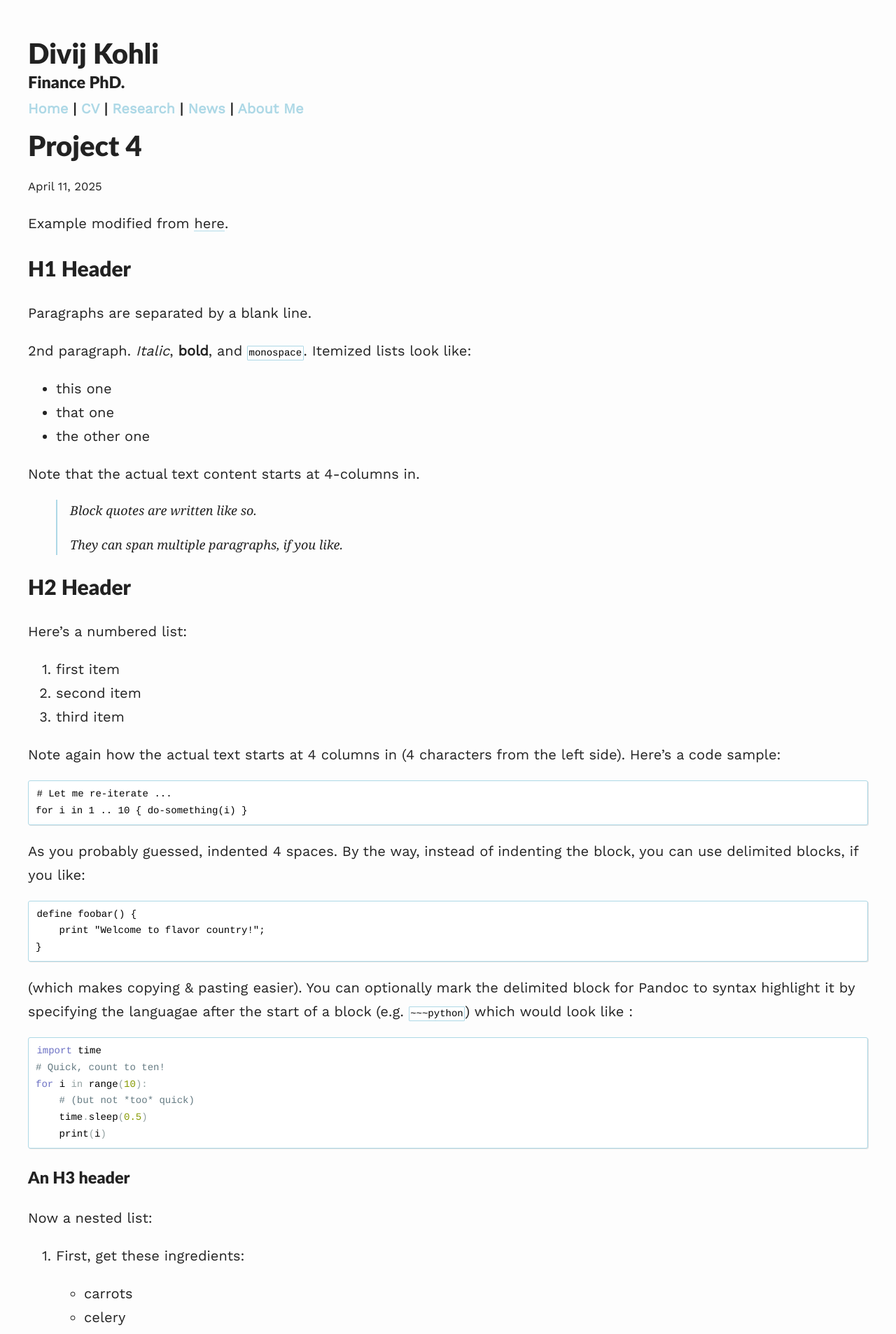
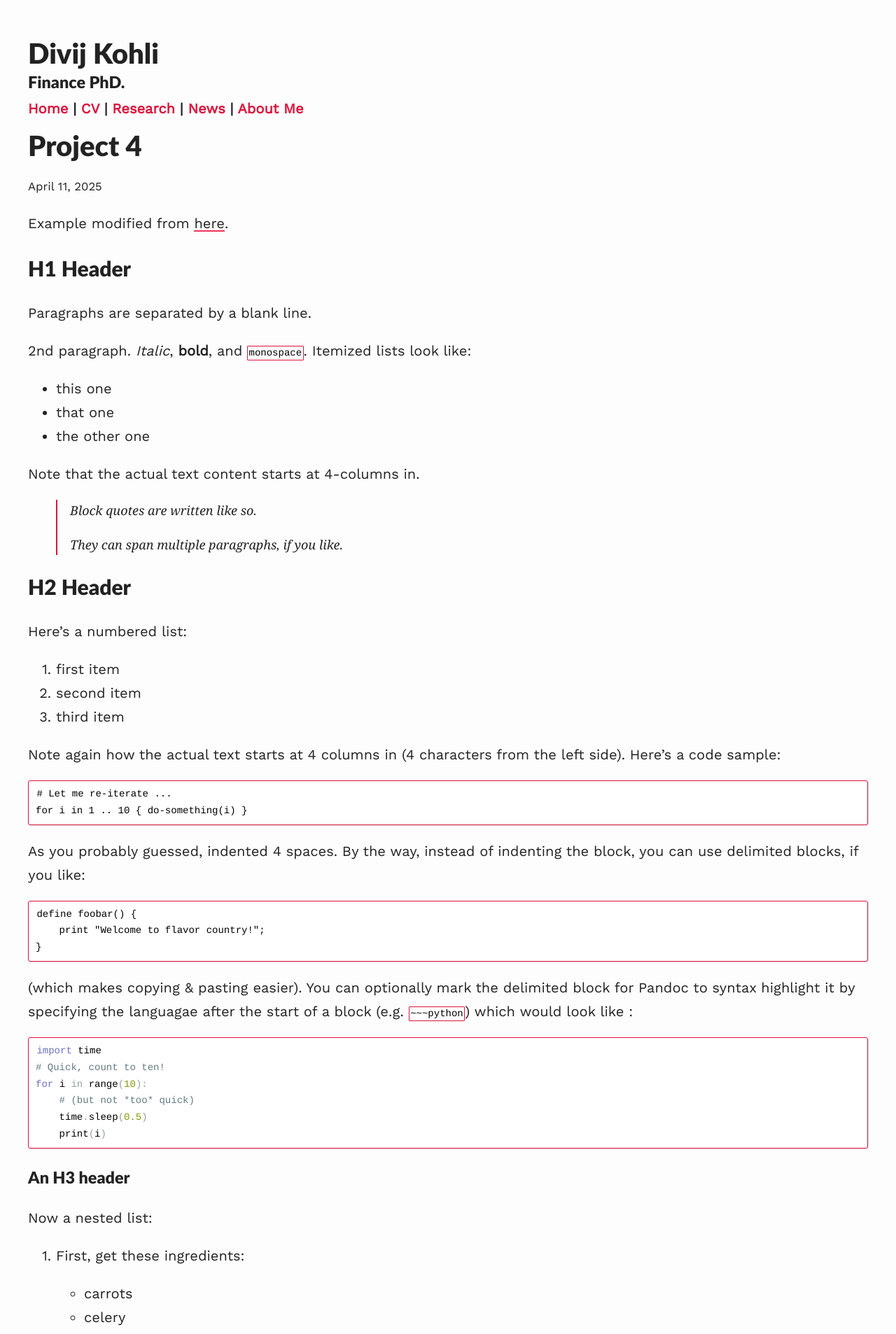
Before and after one commit to divijkohli/divijkohli.github.io, a Jekyll site: the page built from _projects/project4.md, in a window 1280 px wide. Shown: the top 1906 px of the page at 70% size. Built offline with Jekyll 4.4.1, drawn with Linux system fonts in a browser that asks for light colours; nearby versions of some CDN libraries; formulas are drawn with MathJax 3.

Commit message:
Update variables.scss

```diff
--- a/assets/css/_sass/variables.scss
+++ b/assets/css/_sass/variables.scss
@@ -8,7 +8,7 @@ $spacing-unit:     30px;
 $light-gray: gray;
 $text-color:        #222222;
 $background-color: #fdfdfd;
-$brand-color:      #ADD8E6;
+$brand-color:      #DC143C;
 $projectbox-text:  #222222;
 
 // Color scheme for light
```
